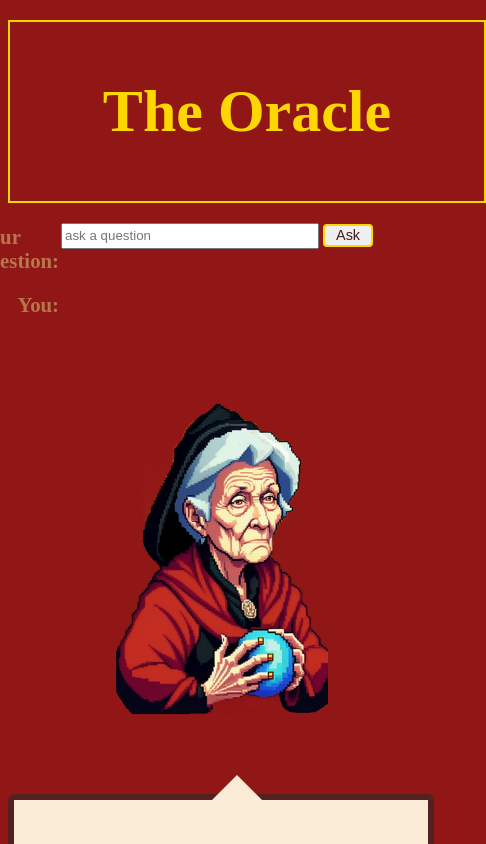
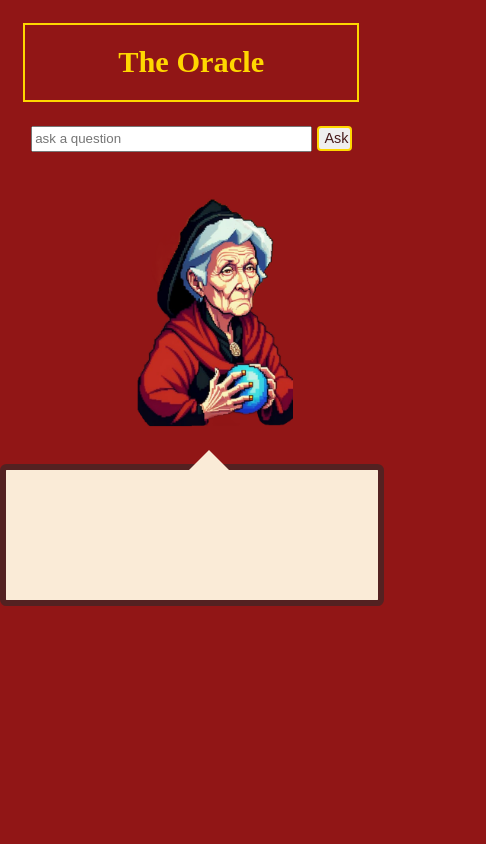
Before and after one commit to kaunfell/The-Oracle, a plain HTML site: page index.html in a window 390 px wide. Shown: the top 844 px of the page, 486 px wide, since content can reach past the window. Drawn offline with Linux system fonts and the light colour scheme.

Commit message:
added some meadia queries and fixed text

```diff
--- a/main.js
+++ b/main.js
@@ -271,9 +271,9 @@ function getAnswer(value) {
 
 
   //Herbert the Wise
-if (lowercasedValue.includes('missing') && lowercasedValue.includes('cat')) {
-    answer = "Yes, he is somewhere. Do you know his name?";
-}else if (lowercasedValue.includes('cat') || lowercasedValue.includes('herbert') && lowercasedValue.includes('ask')) {
+  if (lowercasedValue.includes('missing') && lowercasedValue.includes('cat')) {
+    answer = "Yes, he is missing. Do you know his name?";
+}else if (lowercasedValue.includes('ask')  && lowercasedValue.includes('cat')){
     answer = "You can ask when you find him. You should call him by his name.";
      if(document.getElementById('herbert').style.display === 'block') {
     answer = "Now listen to this wise answer!";
--- a/resurssit/css/style.css
+++ b/resurssit/css/style.css
@@ -254,21 +254,169 @@ label[for="question"],
 
   /*Media queries*/
 
-  @media screen and (max-width: 680px) {
+    /*Media queries*/
+
+  /* 768px */
+@media screen and (max-width: 1000px){
+
+
     .header {
-        width: 80%;
+        width: 90%;
+        padding: 0px 0px 0px 0px;
+        margin: 6% ;
+    }
+    .bubble {
+        width: 92%;
+        height: 90px;
+        margin: 15px 0px;
+        text-align: center;
+        justify-content: center;
+        align-items: center;
+    }
+    footer {
+        display: flex;
+        justify-content: center;
     }
 
-    .bubble {
-        width: 80%;
-    }
 
 
 }
 
 
-  @media screen and (max-width: 400px) {
-    .header, .bubble {
+
+
+/* 375px */
+  @media screen and (max-width: 506px) {
+    html, body{
         width: 100%;
+        margin: 0;
+        padding: 0;
+
+    }
+    .header {
+        width: 85%;
+
+        padding: 0px 0px 0px 0px;
+        margin: 6% ;
+
+
+    }
+    h1 {
+        font-size: 1.9rem;
+        margin: 6%;
+    }
+    /*input area*/
+    .inputArea {
+        width: 100%;
+
+        padding: 0px 0px 0px 0px;
+        margin: 0px 0px 0px 0px;
+
+    }
+
+  .firstcontainer {
+      width: 100%;
+
+      margin: 0px 0px 0px 15%;
+
+
+  }
+  label[for="question"] {
+    display: none;
+  }
+   .you {
+    display: none;
+       font-size: .9rem;
+    margin: 0px 0px 0px 0px;
+
+   }
+
+    .inputbox {
+         width: 70%;
+         position: absolute;
+         left: 8%;
+         margin: 0px 0px 0px 0px;
+    }
+    .userQuestionContainer {  /*This was bigger than screen, adjusting this fixed screen size*/
+        width: 100%;
+        margin: 0px 0px 0px 0px;
+
+    }
+
+    #userQuestion {
+
+        font-size: .9rem;
+        width: 70%;
+        position: absolute;
+        left: 8%;
+        margin: 5px 0px 0px 0px;
+    }
+
+    .askButton {
+    width: 35px;
+    height: 25px;
+    position: relative;
+    left: -110%;
+
+
+
+    }
+
+    /*Oracle*/
+    .oraclecontainer {
+        width: 100%;
+        justify-content: center;
+        margin: 0px 0px 0px 0px;
+    }
+
+    .oracle {
+        width: 50%;
+        margin: 0px 0px 0px 0px;
+    }
+
+    .bubble {
+        width: 85%;
+        height: 90px;
+        margin: 15px 0px;
+        text-align: center;
+        justify-content: center;
+        align-items: center;
+
+    }
+    .bubble:after {
+        content: '';
+        position: absolute;
+        top: 0;
+        left: 50%;
+        width: 0;
+        height: 0;
+        border: 37px solid transparent;
+        border-bottom-color: antiquewhite;
+        border-top: 0;
+        margin-left: -20px;
+        margin-top: -20px;
+    }
+
+    .animate {
+        overflow: hidden;
+        font-size: .9rem;
+        white-space: wrap;
+        letter-spacing: .1em;
+        margin: 15px ;
+        width: 100%;
+        height: 100%;
+
+
+    }
+
+
+
+    footer {
+        width: 100%;
+        margin-top: 5%;
+        margin-bottom: 5%;
+        display: flex;
+        justify-content: center;
+
     }
 }
```
